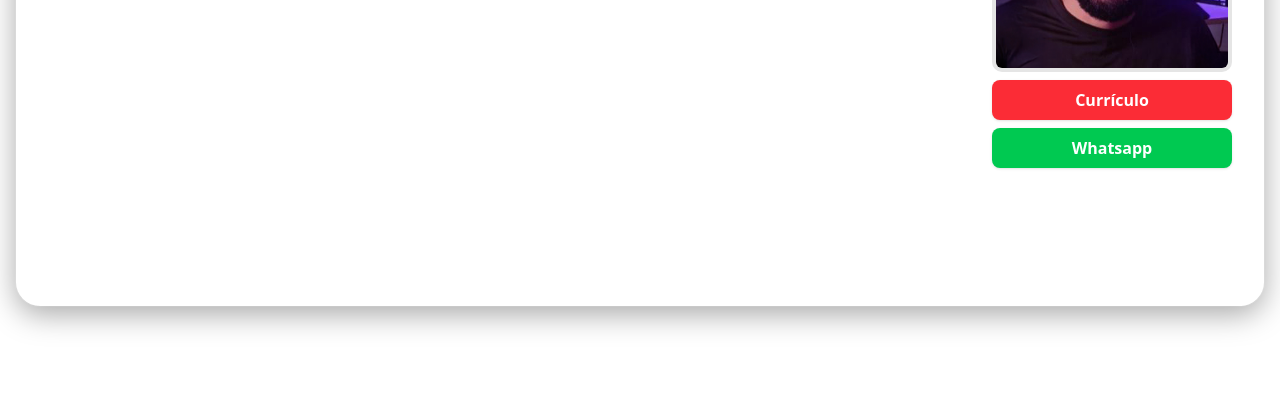
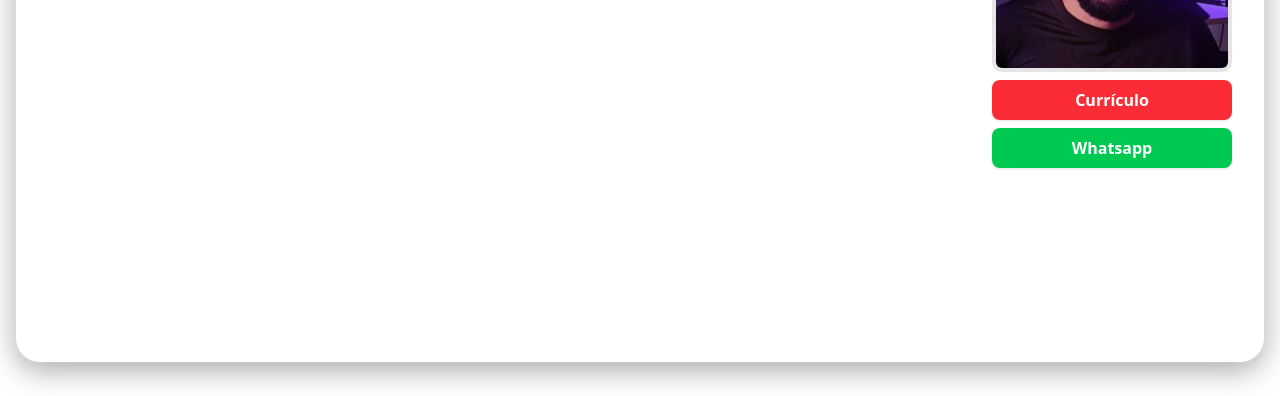
Before and after one commit to saraiva94/homepage, a Next.js app: page / in a window 1280 px wide. Shown: the part 914-1310 px from the top of the page. Before the commit the page ends 1284 px from the top, so only its background shows below. Built offline with nearby package versions, Linux system fonts and the light colour scheme.

Commit message:
Atualização de stacks

```diff
--- a/src/app/_components/about.tsx
+++ b/src/app/_components/about.tsx
@@ -100,6 +100,8 @@ export function About() {
               <section>
                 <h3 className="text-lg font-semibold mb-2">Hard skills</h3>
                 <ul className="list-disc pl-5 space-y-1 marker:text-white/60">
+                  <li>After effects</li>
+                  <li>Premiere pro</li>
                   <li>HTML5 e CSS3 (Tailwind)</li>
                   <li>JavaScript | TypeScript</li>
                   <li>React | React Native | Next.js</li>
@@ -110,6 +112,7 @@ export function About() {
                   <li>Excel</li>
                 </ul>
               </section>
+
 
               <section>
                 <h3 className="text-lg font-semibold mb-2">Soft skills</h3>
--- a/src/app/globals.css
+++ b/src/app/globals.css
@@ -200,3 +200,7 @@
   8% { transform: translate(-11px,11px); }
   12% { transform:none; }
 }
+
+.glitch {
+  will-change: animation;
+}
```
